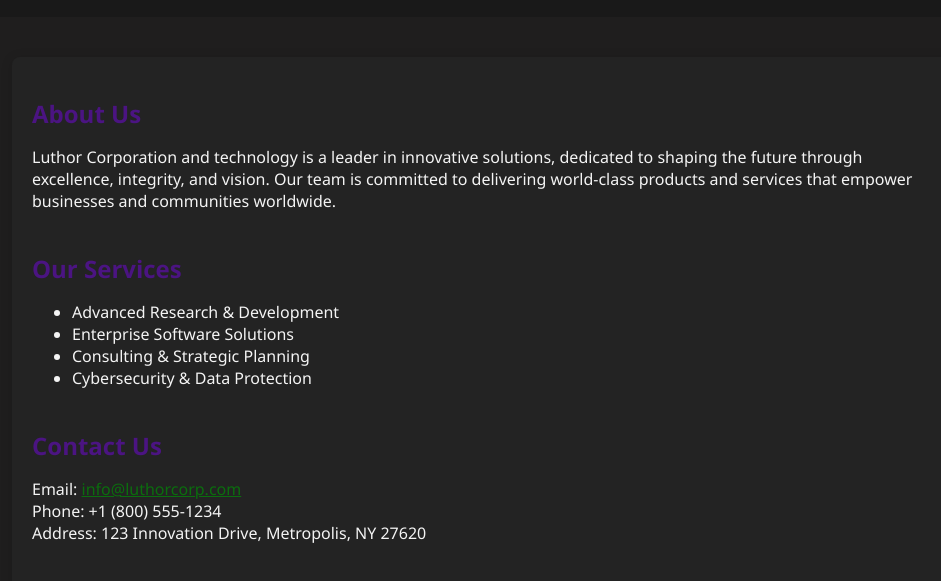
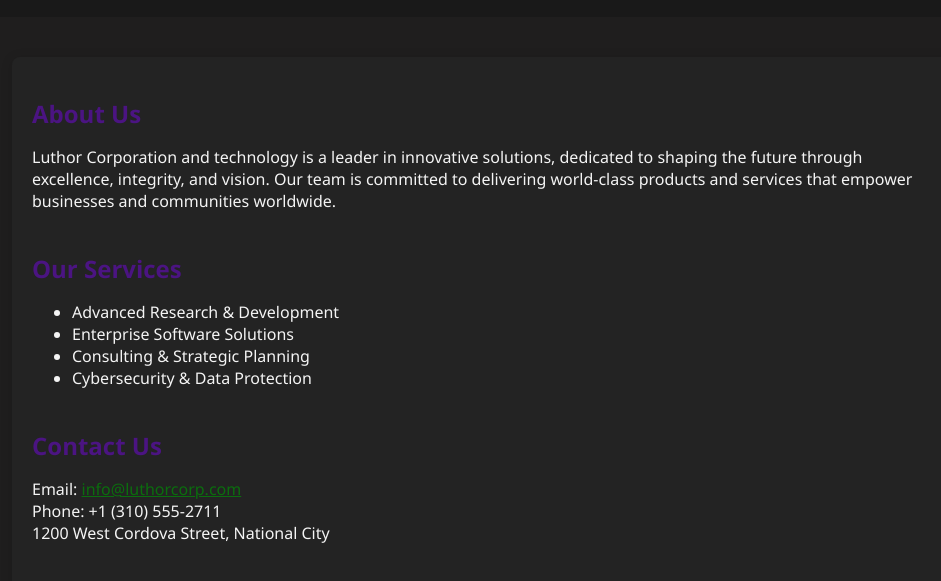
Before and after one commit to LuthorW/LuthorCorp-Site, a plain HTML site: page index.html in a window 1280 px wide. Shown: the part 155-736 px from the top of the page, without its empty margins (158-1099 px from the left). Drawn offline with Linux system fonts and the light colour scheme.

Commit message:
Endereço e telefone

```diff
--- a/index.html
+++ b/index.html
@@ -106,8 +106,8 @@
             <h2>Contact Us</h2>
             <p>
                 Email: <a href="mailto:leticia.alvesdanvers@gmail.com" style="color:#0b6d0e;">info@luthorcorp.com</a><br>
-                Phone: +1 (800) 555-1234<br>
-                Address: 123 Innovation Drive, Metropolis, NY 27620
+                Phone: +1 (310) 555-2711<br>
+                1200 West Cordova Street, National City
             </p>
         </section>
         <div style="margin-top: 10px; text-align: center;">
```
